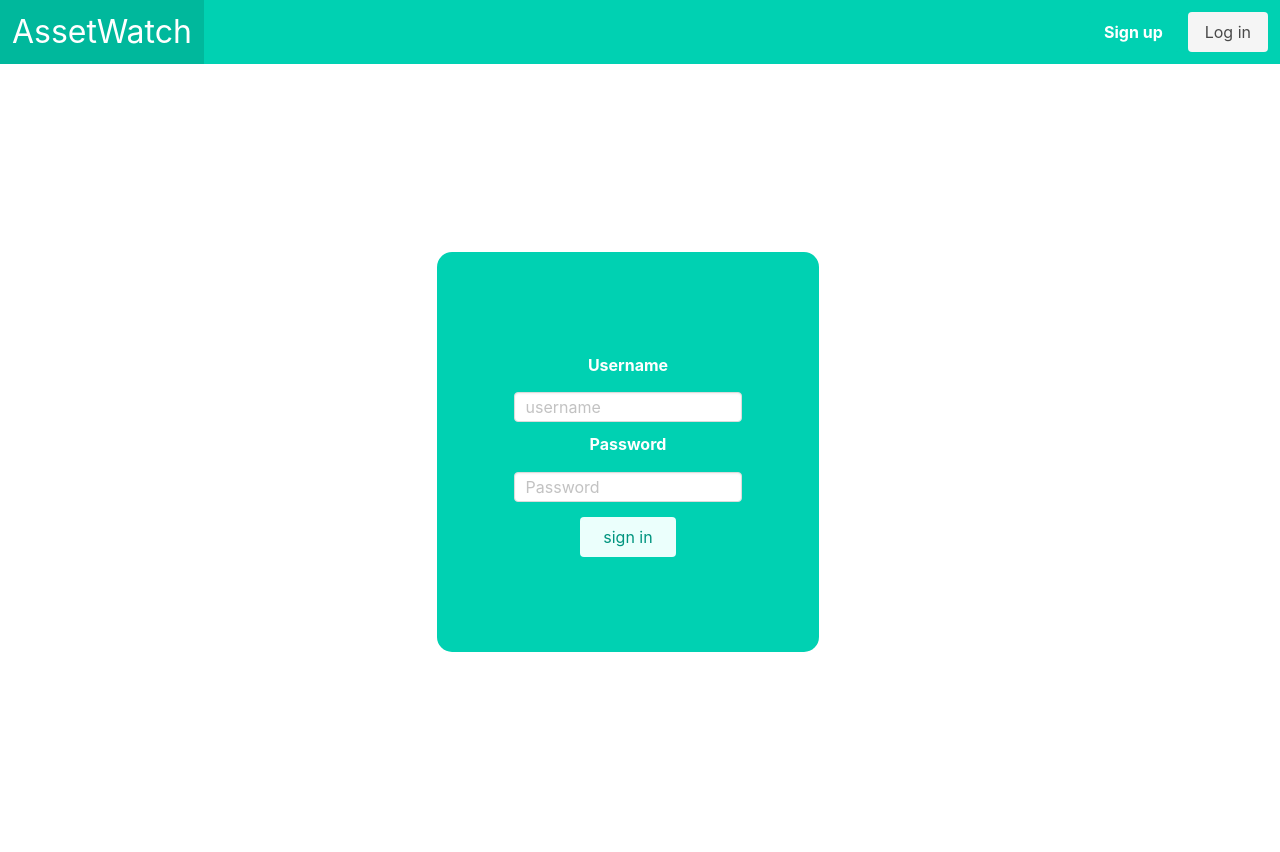
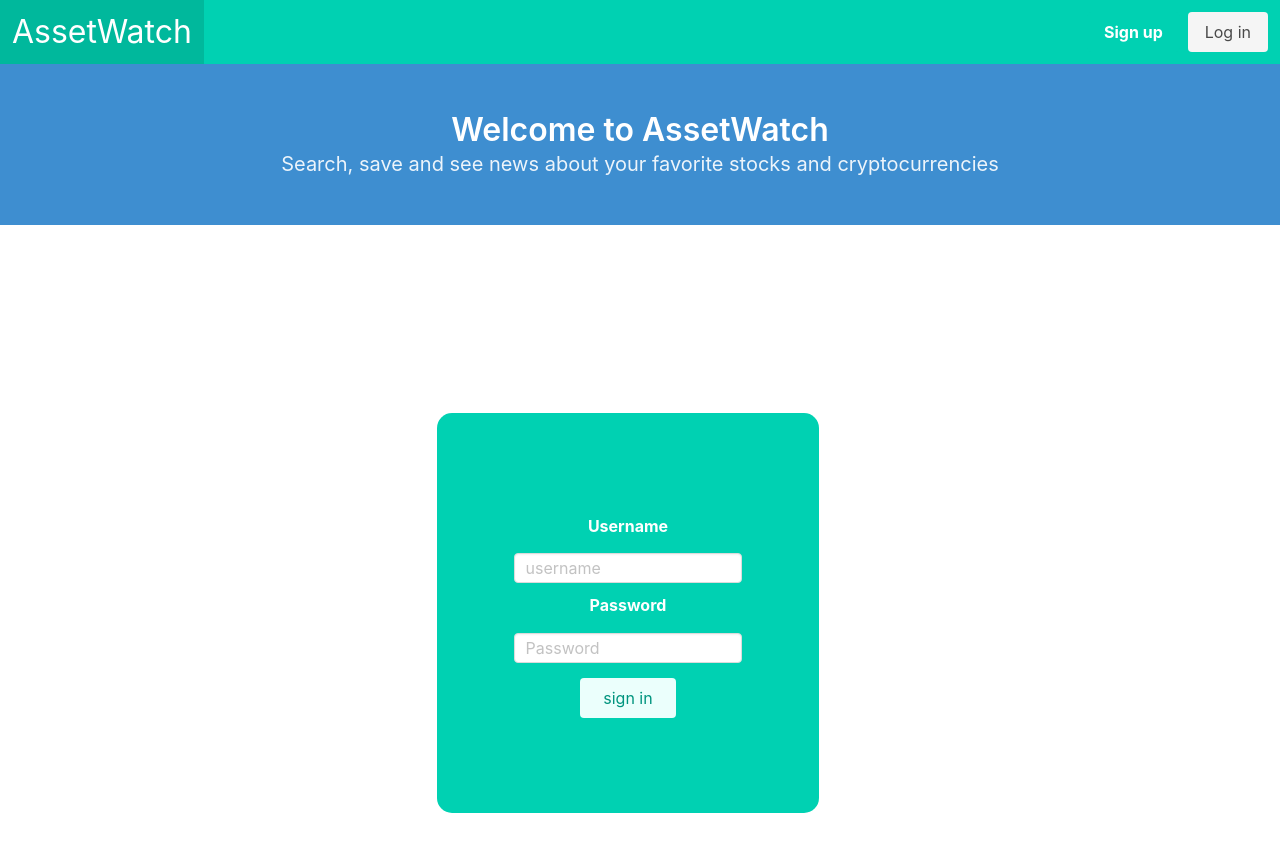
Before and after one commit to mwomack117/AssetWatch-front, an Angular app: page /login in a window 1280 px wide. Shown: the top 852 px of the page. Built offline with nearby package versions, Linux system fonts and the light colour scheme.

Commit message:
add heading to landing and display single stock value

```diff
--- a/src/app/api-investment.service.ts
+++ b/src/app/api-investment.service.ts
@@ -11,7 +11,7 @@ import { UpdateAsset } from './models/update-asset';
 })
 export class ApiInvestmentService {
 
-  url: string = "http://localhost:8080/AssetWatch";
+  url: string = "http://ec2-54-167-32-149.compute-1.amazonaws.com:8080/AssetWatch";
 
   httpOptions = {
     headers: new HttpHeaders({ 'Content-Type': 'application/json' })
--- a/src/app/app.component.html
+++ b/src/app/app.component.html
@@ -1,3 +1,13 @@
 <app-navbar></app-navbar>
+<section class="hero is-info has-text-centered">
+    <div class="hero-body">
+        <p class="title">
+            Welcome to AssetWatch
+        </p>
+        <p class="subtitle">
+            Search, save and see news about your favorite stocks and cryptocurrencies
+        </p>
+    </div>
+</section>
 
 <router-outlet></router-outlet>
--- a/src/app/portfolio/portfolio.component.ts
+++ b/src/app/portfolio/portfolio.component.ts
@@ -50,6 +50,7 @@ export class PortfolioComponent implements OnInit {
               this.portfolioItems[q]["assetId"] = this.assetId[q];
             }
           }
+          this.getTotalAssetValue();
         })
       } else {
         this.portfolioService.getPortfolio(this.dbSymbols.join()).subscribe(result => {
```
Also changed, not shown: src/app/landing/landing.component.html (added, +14 -0 lines), src/app/landing/landing.component.ts (added, +15 -0 lines), src/app/landing/landing.component.css (added), 1 other file (tests, documents, lock files or other folders).
